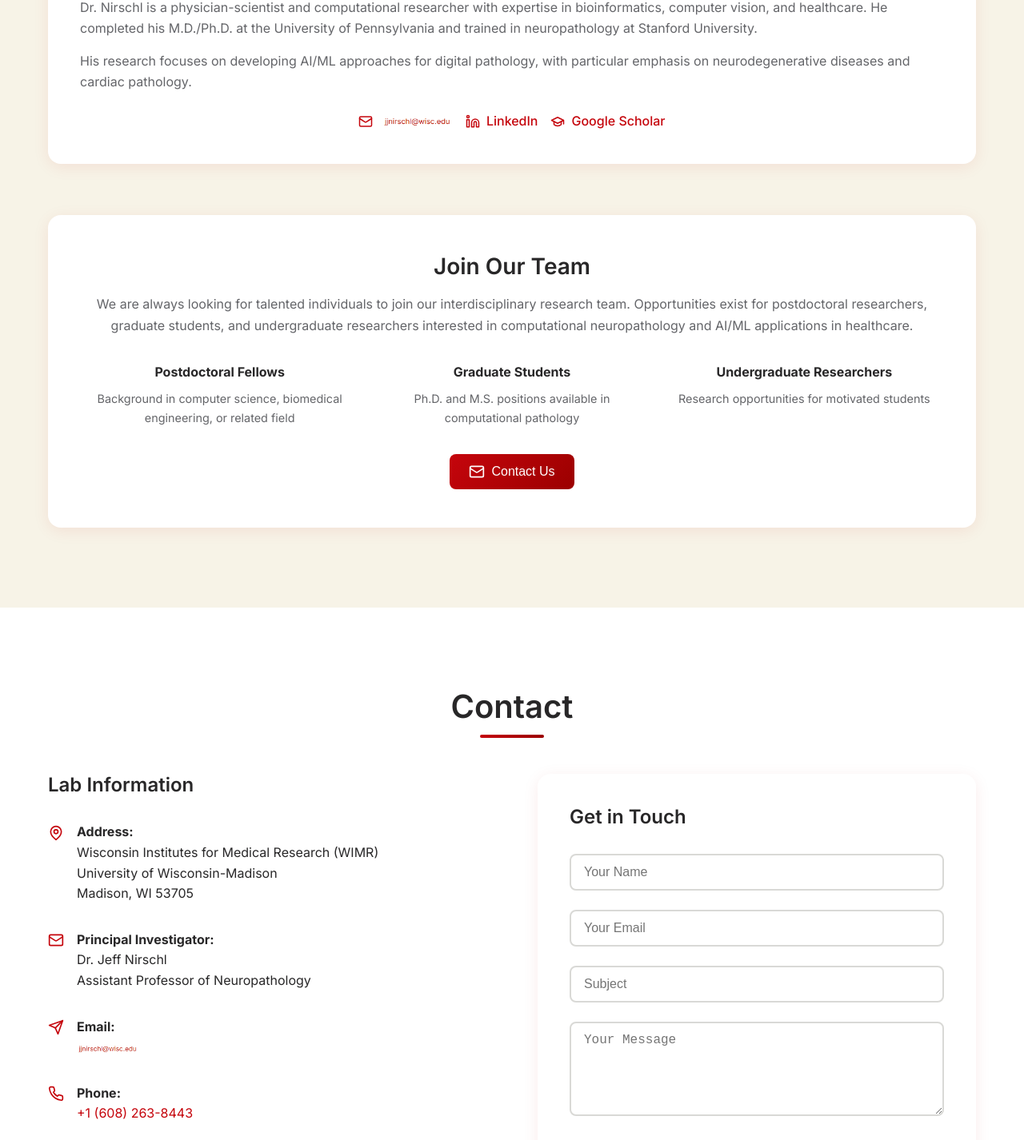
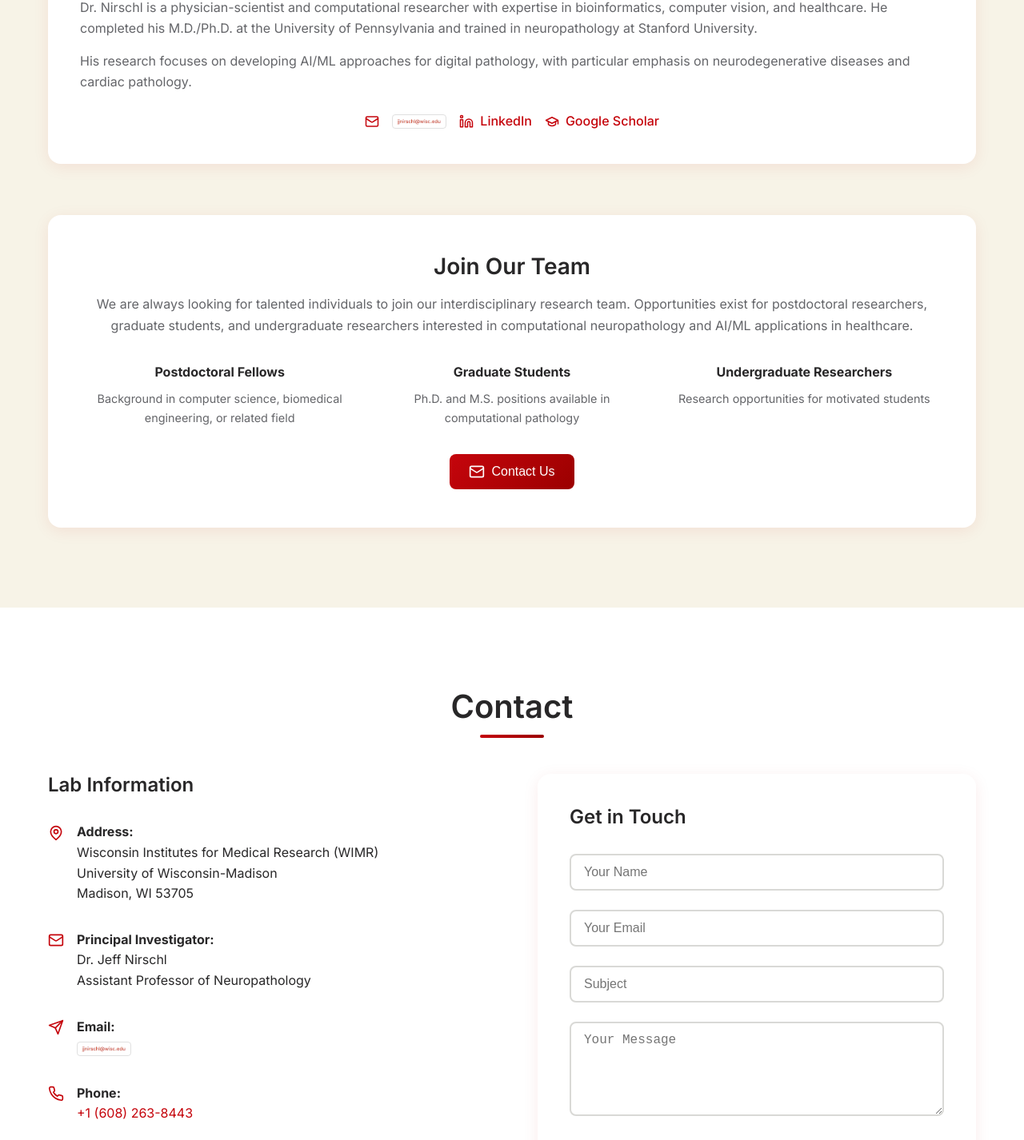
Before and after one commit to nirschl-lab/nirschl-lab-website, a React (Create React App) app: page / in a window 1280 px wide. Shown: the part 5277-6703 px from the top of the page at 80% size. Built offline with nearby package versions, Linux system fonts and the light colour scheme.

Commit message:
fix image issue

```diff
--- a/src/App.css
+++ b/src/App.css
@@ -816,11 +816,15 @@
 
 /* Email image styling for spam protection */
 .email-image {
-  display: inline-block;
+  display: inline-block !important;
   max-height: 20px;
   vertical-align: middle;
   filter: none;
   transition: opacity 0.3s ease;
+  background: white;
+  padding: 2px 4px;
+  border-radius: 4px;
+  border: 1px solid #e0e0e0;
 }
 
 .email-image-link {
@@ -833,9 +837,18 @@
   opacity: 0.8;
 }
 
+/* Static member link for non-clickable email display */
+.member-link-static {
+  display: flex;
+  align-items: center;
+  gap: 0.5rem;
+  color: var(--primary-color);
+  font-weight: 500;
+}
+
 /* Contact item email image specific styling */
 .contact-item .email-image {
-  max-height: 16px;
+  max-height: 18px;
   margin-top: 2px;
 }
 
--- a/src/components/Contact.js
+++ b/src/components/Contact.js
@@ -130,14 +130,12 @@ const Contact = () => {
                 <Send size={20} />
                 <div>
                   <strong>Email:</strong><br />
-                  <a href="mailto:jjnirschl@wisc.edu">
-                    <img
-                      src="/assets/email.png"
-                      alt="Email address"
-                      className="email-image"
-                      style={{ height: '16px', verticalAlign: 'middle' }}
-                    />
-                  </a>
+                  <img
+                    src="/assets/email.png"
+                    alt="Email address"
+                    className="email-image"
+                    style={{ height: '18px', verticalAlign: 'middle', display: 'inline-block' }}
+                  />
                 </div>
               </div>
 
--- a/src/components/Team.js
+++ b/src/components/Team.js
@@ -71,20 +71,15 @@ const Team = () => {
                   </p>
                 </div>
                 <div className="member-links">
-                  <motion.a
-                    href="mailto:jjnirschl@wisc.edu"
-                    className="member-link email-image-link"
-                    whileHover={{ scale: 1.1 }}
-                    whileTap={{ scale: 0.9 }}
-                  >
+                <div className="member-link-static">
                   <Mail size={18} />
                   <img
                     src="/assets/email.png"
                     alt="Email address"
                     className="email-image"
-                      style={{ height: '18px', marginLeft: '4px' }}
+                    style={{ height: '18px', marginLeft: '8px', display: 'inline-block' }}
                   />
-                  </motion.a>
+                </div>
                   <motion.a
                     href="https://www.linkedin.com/in/jeff-nirschl-56700918/"
                     target="_blank"
```
Lines whose indentation alone changed are shown as unchanged.
